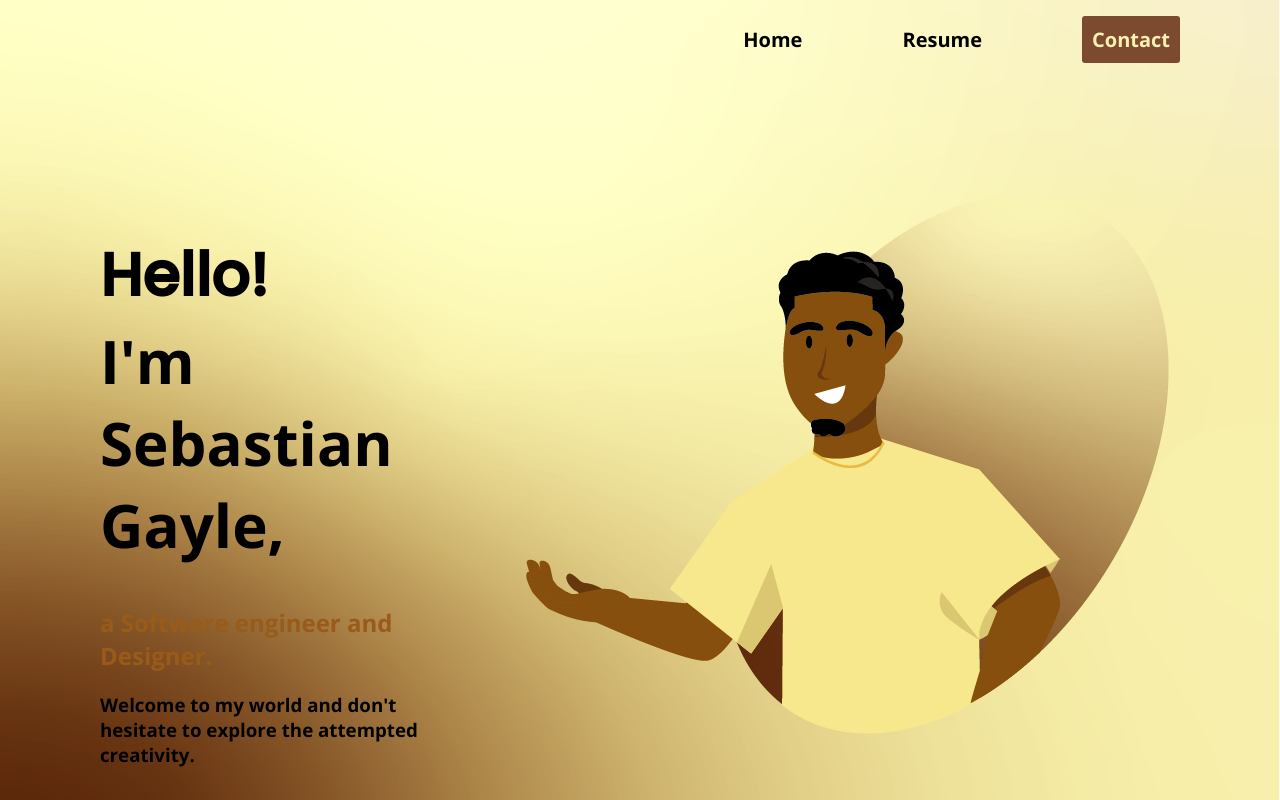
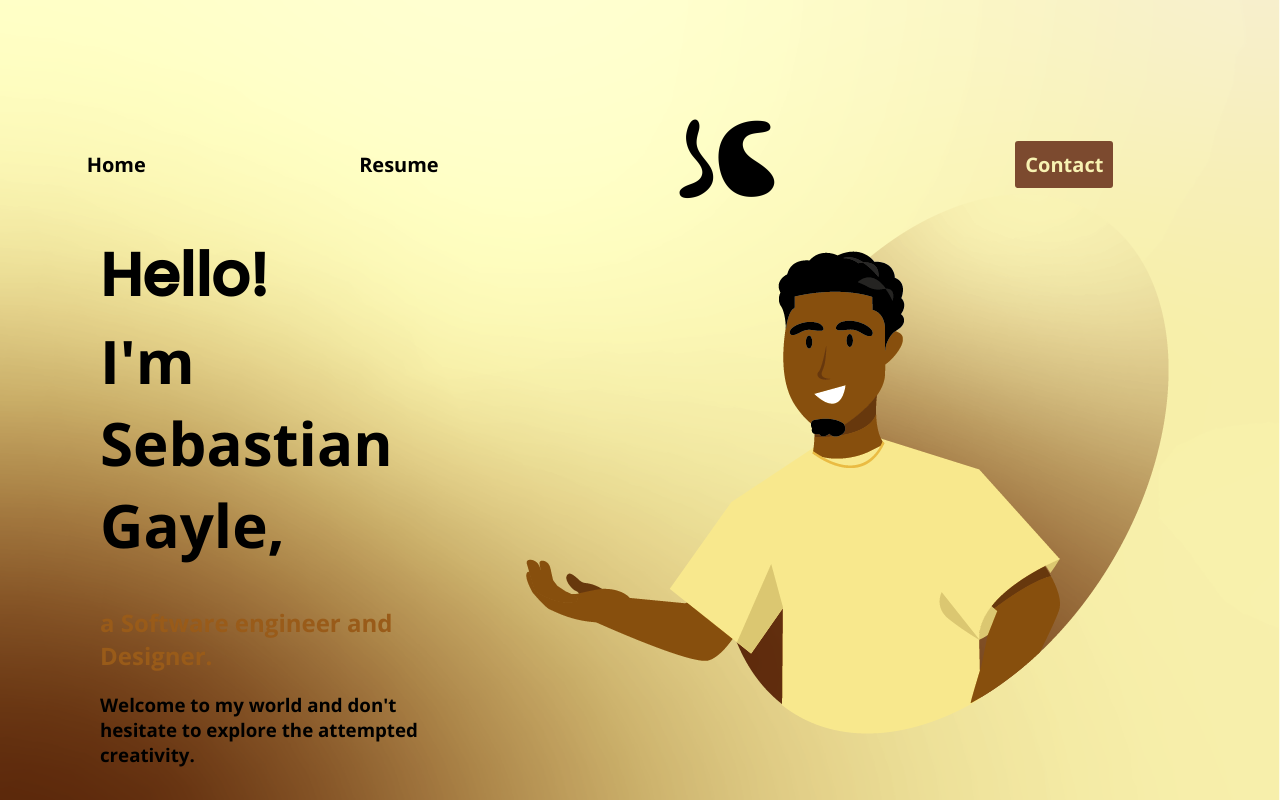
Before and after one commit to Purplepro/Tis-My-Portfolio, a React (Create React App) app in the folder divine-portfolio/: page / in a window 1280 px wide. Built offline with nearby package versions, Linux system fonts and the light colour scheme; what @react-pdf/renderer would draw is missing.

Commit message:
added logo but must align

```diff
--- a/divine-portfolio/src/App.css
+++ b/divine-portfolio/src/App.css
@@ -17,14 +17,14 @@
 .nav {
   width: 100%;
   height: 70px;
-  padding-top: 10px;
+  padding-top: 5px;
   background-color: transparent;
   position: relative;
 }
 
 .nav ul {
   list-style: none !important;
-  text-align: right;
+  text-align: center;
 
 }
 
@@ -32,12 +32,26 @@
   display: inline;
   padding-left: 0px;
   padding-right: 0px;
-  margin-right: 100px;
+  margin-right: 120px;
   margin-left: 0px;
   font-size: 20px;
+  list-style-type: none;
 }
 
 
+.link-bunch {
+  display: flex;
+  justify-content: center;
+  align-items: center;
+  flex-wrap: wrap;
+  width: 100%;
+}
+
+
+.link-bunch li:not(.SevsLogo) {
+  flex: 1 0 auto;
+  text-align: center;
+}
 
 
 .nav-link {
@@ -57,6 +71,12 @@
 .nav-link:hover {
   --d:100%;
   color: rgb(153, 91, 25);
+}
+
+.SevsLogo {
+  height: 150px !important;
+  width: 150px !important;
+  margin: 0;
 }
 
 
@@ -103,6 +123,7 @@
     z-index: 1000;
 
   }
+
 
   .nav {
     opacity: 1;
--- a/divine-portfolio/src/App.js
+++ b/divine-portfolio/src/App.js
@@ -7,7 +7,7 @@ import ResumePage from './components/ResumePage';
 import Home from './components/HomePage/Home';
 import Footer from './components/Footer/Footer';
 import Contact from './components/Contact'
-import {TweenMax, Power3} from 'gsap';
+import { AnimatePresence } from 'framer-motion'
 
 
 
@@ -20,14 +20,15 @@ function App() {
     <div>
 
       <BrowserRouter>
-
+      <AnimatePresence>
       <Switch>
       <Route path='/contact' component={Contact}/>
       <Route path='/resumepage' component={ ResumePage }/>
       <Route exact path='/' component={ Home }/>
       </Switch>
+      </AnimatePresence>
+      </BrowserRouter>
 
-      </BrowserRouter>
     </div>
   );
 }
--- a/divine-portfolio/src/components/AboutPage/Asection1.js
+++ b/divine-portfolio/src/components/AboutPage/Asection1.js
@@ -1,20 +1,29 @@
-import React from 'react';
+import React, {useEffect} from 'react';
 import OutsidePic from '../../images/OutsidePic.jpeg';
+import { motion } from 'framer-motion'
+import Aos from 'aos';
+import 'aos/dist/aos';
 
 const aboutSection1 = () => {
 
 
+
     return (
-        <div className="Asection_1 snap">
+        <div
+        className="Asection_1 snap"
+        exit={{opacity: 0}}
+        animate={{opacity: 1}}
+        initial={{opacity: 0}}
+        >
             <h1 className="aboutMe">About.</h1>
             {/* <svg className="blobs" viewBox="0 0 200 200" xmlns="http://www.w3.org/2000/svg">
             <path fill="#F0E378" d="M61.6,-18.9C67.7,-1.2,52.2,24.6,31.2,38.9C10.2,53.2,-16.2,55.9,-31.2,44.7C-46.2,33.4,-49.7,8,-42.6,-11C-35.5,-30,-17.8,-42.7,5,-44.3C27.7,-46,55.5,-36.5,61.6,-18.9Z" transform="translate(100 100)" />
             </svg> */}
             <div className="Asection1-grid">
-            <div>
+            <div data-aos="fade-up">
             <img src={ OutsidePic } className="OutsidePic" alt="Sebastian outside in nature"/>
             </div>
-            <div className="sect1-p">
+            <div className="sect1-p" data-aos="fade-down">
                 <div id="about-me-bio">
                     <h1 id="bio-header">   My name is Sebastian Gayle and I am a software engineer and designer! </h1>
                     <p id="bio-paragraph">
--- a/divine-portfolio/src/components/Contact.js
+++ b/divine-portfolio/src/components/Contact.js
@@ -4,6 +4,7 @@ import '../components/ContactStyle.css'
 import Artvid from '../videos/artvid.mp4';
 import Navbar from './Navbar/Navbar';
 import emailjs from 'emailjs-com';
+import { motion } from 'framer-motion'
 
 
 
@@ -25,7 +26,12 @@ const Contact = () => {
 
 
     return (
-        <div className="Contact">
+        <motion.div
+        className="Contact"
+        exit={{opacity: 0}}
+        animate={{opacity: 1}}
+        initial={{opacity: 0}}
+         >
             <Navbar/>
             <h1 className="contact-header">Contact Me.</h1>
             <div className="form-container">
@@ -67,7 +73,7 @@ const Contact = () => {
                     </video>
                 </div>
             </div>
-        </div>
+        </motion.div>
     )
 }
 
--- a/divine-portfolio/src/components/HomePage/Home.js
+++ b/divine-portfolio/src/components/HomePage/Home.js
@@ -1,4 +1,4 @@
-import React, {useRef} from 'react'
+import React, {useEffect} from 'react'
 import Section1 from './Section1';
 import Section2 from './Section2';
 import Section3 from './Section3';
@@ -9,12 +9,16 @@ import ScrollTrigger from 'gsap/ScrollTrigger'
 import {useIntersection} from 'react-use';
 import Footer from '../Footer/Footer';
 import aboutSection2 from '../AboutPage/Asection2';
+import Aos from 'aos';
+import 'aos/dist/aos';
 
 
 
 const Home = () => {
 
-    const sectionRef = useRef(null);
+    useEffect(() => {
+        Aos.init({duration: 2000});
+    }, [])
 
     // const intersection = useIntersection(sectionRef, {
     //     root: null,
@@ -68,10 +72,10 @@ const Home = () => {
 
     return (
         <div className="App">
-        <Section1 ref={sectionRef} className="panel"/>
-        <ASection1 ref={sectionRef}/>
-        <Section2 ref={sectionRef} className="panel"/>
-        <Section3 ref={sectionRef} className="panel"/>
+        <Section1  className="panel"/>
+        <ASection1 />
+        <Section2 className="panel"/>
+        <Section3 className="panel"/>
         </div>
     )
 }
--- a/divine-portfolio/src/components/HomePage/Section1.js
+++ b/divine-portfolio/src/components/HomePage/Section1.js
@@ -1,20 +1,23 @@
-import React, {useEffect} from 'react';
+import React from 'react';
 import Navbar from '../Navbar/Navbar';
 import Character from '../../images/ui-character.png';
-import Aos from 'aos';
-
+import { motion } from 'framer-motion'
 
 
 const Section1 = () => {
-    useEffect(() => {
-        Aos.init({duration: 2000});
-    }, [])
+
 
 
 
 
         return (
-            <div className="Section_1 snap" id="sect_1">
+            <motion.div
+            className="Section_1 snap"
+            id="sect_1"
+            exit={{opacity: 0}}
+            animate={{opacity: 1}}
+            initial={{opacity: 0}}
+            >
                 <Navbar/>
                 <div className="ladingpage-div-grid">
                     <div data-aos="fade-right" className="Entrence-quote section-1-child">
@@ -26,7 +29,7 @@ const Section1 = () => {
 
                     </div>
                 </div>
-            </div>
+            </motion.div>
         )
 
 }
--- a/divine-portfolio/src/components/HomePage/Section2.js
+++ b/divine-portfolio/src/components/HomePage/Section2.js
@@ -1,24 +1,24 @@
-import React, {useEffect} from 'react';
-import Aos from 'aos';
-
-
+import React from 'react';
+import { motion } from 'framer-motion'
 
 const Section2 = () => {
-
-    useEffect(() => {
-        Aos.init({duration: 2000});
-    }, [])
 
 
 
 
 
         return (
-            <div className="Section_2 snap" id="sect_2">
+            <motion.div className="Section_2 snap" id="sect_2">
 
 
 
-                    <div data-aos="fade-right" className="birflow-picture container">
+                    <div
+                    data-aos="fade-right"
+                    className="birflow-picture container"
+                    exit={{opacity: 0}}
+                    animate={{opacity: 1}}
+                    initial={{opacity: 0}}
+                    >
                         <div className="overlay">
                             <div>
                             <a className="project-link" href="https://bird-flow.herokuapp.com/"> <p className="project-description">A birdjournal for bird lovers built with ReactJS, NodeJS, MongoDb, and REST</p></a>
@@ -59,7 +59,7 @@ const Section2 = () => {
 
 
 
-            </div>
+            </motion.div>
         )
 
 }
--- a/divine-portfolio/src/components/HomePage/Section3.js
+++ b/divine-portfolio/src/components/HomePage/Section3.js
@@ -17,7 +17,7 @@ import heroku from '../../images/heroku.png';
 import illustrator from '../../images/illustrator.png';
 import photoshop from '../../images/photoshop.png';
 import Footer from '../Footer/Footer.js';
-
+import { motion } from 'framer-motion'
 
 
 
@@ -37,7 +37,13 @@ import Footer from '../Footer/Footer.js';
 class Section3 extends Component {
     render() {
         return (
-            <div className="Section_3 snap" id="sect_3">
+            <motion.div
+            className="Section_3 snap"
+            id="sect_3"
+            exit={{opacity: 0}}
+            animate={{opacity: 1}}
+            initial={{opacity: 0}}
+            >
                     <div id="stars"></div>
                     <div id="stars2"></div>
                     <div id="stars3"></div>
@@ -84,7 +90,7 @@ class Section3 extends Component {
                     <li>Adobe Illustrator</li>
                     <li>Adobe Photoshop</li>
                 </ul>
-            </div>
+            </motion.div>
         )
     }
 }
--- a/divine-portfolio/src/components/Navbar/NavLinks.js
+++ b/divine-portfolio/src/components/Navbar/NavLinks.js
@@ -1,11 +1,12 @@
 import {NavLink} from 'react-router-dom'
+import sevslogo from '../../images/SevSlogo.png';
 
 const NavLinks = (props) => {
 
 
     return (
+        <ul className="link-bunch">
 
-        <ul className="link-bunch">
         <li onClick={() => props.isMobile && props.closeMobileMenu()}>
            <NavLink className="nav-link" to='/'>Home</NavLink>
             </li>
@@ -13,6 +14,10 @@ const NavLinks = (props) => {
         <li onClick={() => props.isMobile && props.closeMobileMenu()}>
         <NavLink className="nav-link" to='/resumepage'>Resume</NavLink>
         </li>
+
+            <li>
+                <img src={sevslogo} className="SevsLogo"  alt="sebastians logo of his initials"/>
+            </li>
 
         <li onClick={() => props.isMobile && props.closeMobileMenu()}>
             <NavLink className="nav-link" id="contact-link" to='/contact'>Contact</NavLink>
--- a/divine-portfolio/src/components/Navbar/Navigation.js
+++ b/divine-portfolio/src/components/Navbar/Navigation.js
@@ -1,5 +1,5 @@
 import NavLinks from './NavLinks';
-
+import sevsLogo from '../../images/SevSlogo.png';
 const Navigation = () => {
 
 
--- a/divine-portfolio/src/components/ResumePage.js
+++ b/divine-portfolio/src/components/ResumePage.js
@@ -6,6 +6,7 @@ import Navbar from './Navbar/Navbar';
 import DownloadLink from 'react-download-link';
 import MyPDF from './PDF/MyResumeFile.pdf';
 import '../components/Resume.css'
+import { motion } from 'framer-motion';
 
 
 
@@ -15,7 +16,12 @@ const Resume = () => {
 
 
         return (
-            <div className="resume-comp">
+            <motion.div
+            className="resume-comp"
+            exit={{opacity: 0}}
+            animate={{opacity: 1, y: 0}}
+            initial={{opacity: 0}}
+            >
                 <Navbar/>
                 <div className="resume-picture-container">
                     <h1 id="resume-page-title">My Resume <span><p id="resume-download-intructions">Click to download</p></span></h1>
@@ -26,7 +32,7 @@ const Resume = () => {
                     </div>
                 </a>
                 </div>
-            </div>
+            </motion.div>
         )
 
 
```
Also changed, not shown: divine-portfolio/src/images/SevSlogo.png (added), divine-portfolio/src/images/sevylogo.png (added).
